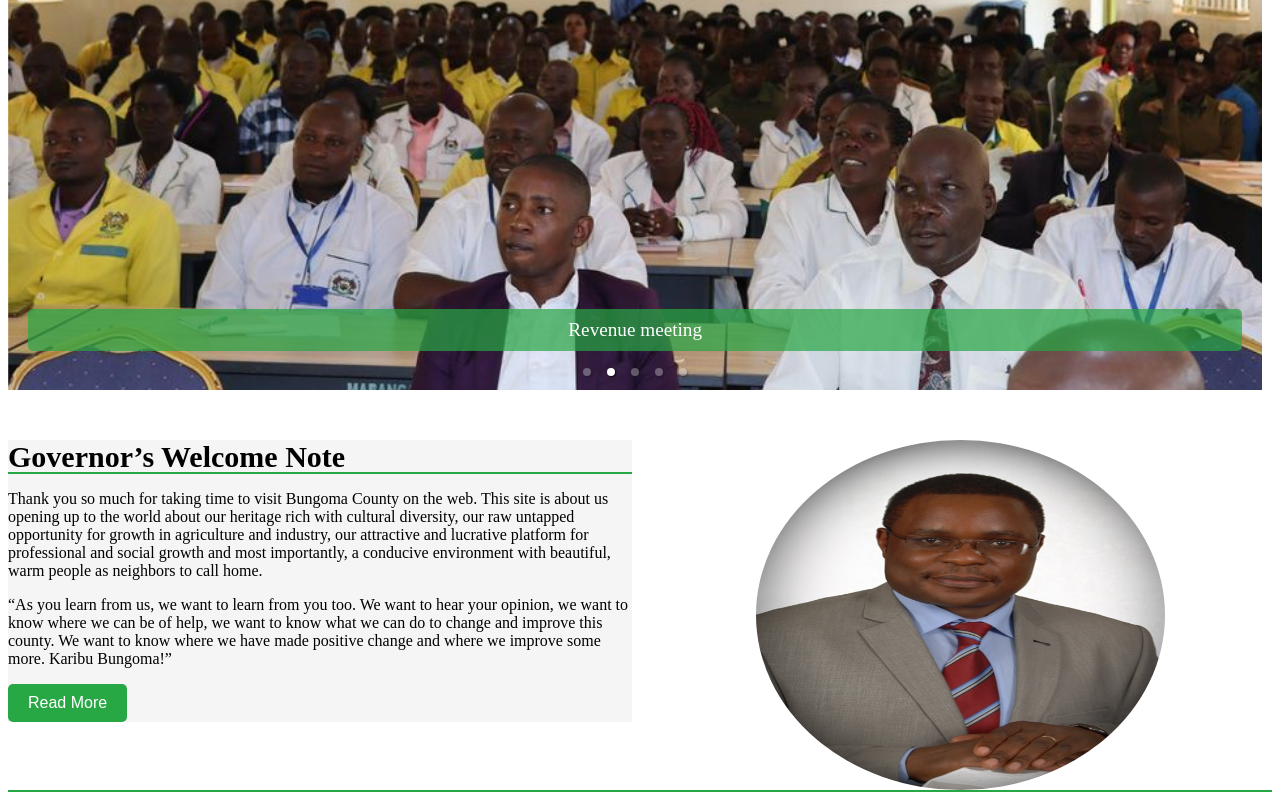
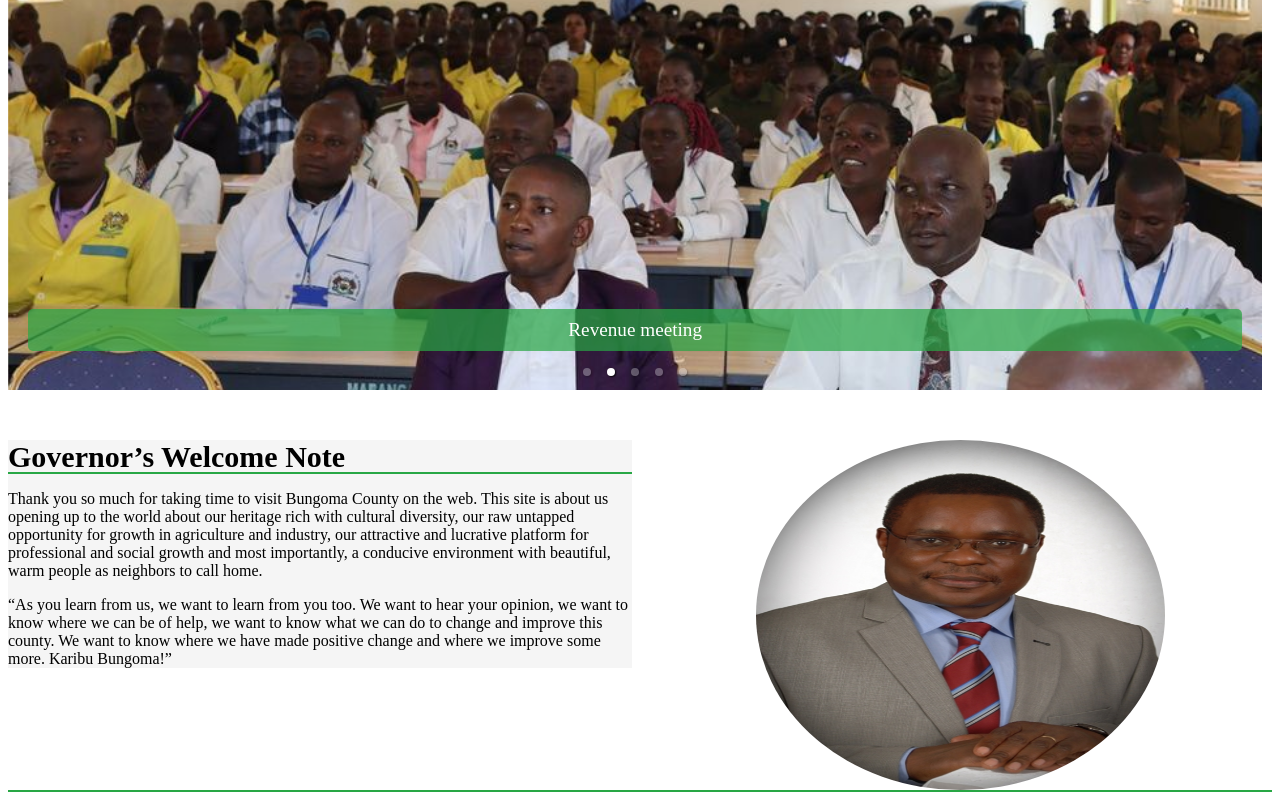
Before and after one commit to COLLOKIBA/BUNGOMACOUNTY, a Next.js app: page / in a window 1280 px wide. Shown: the part 527-1327 px from the top of the page. Built offline with nearby package versions, Linux system fonts and the light colour scheme; no server answers.

Commit message:
changing the topbar and subhero section title

```diff
--- a/src/app/components/SubHero.tsx
+++ b/src/app/components/SubHero.tsx
@@ -1,6 +1,6 @@
 // components/Subhero.tsx
 import React from 'react';
-import styles from './Subhero.module.css';
+import styles from './SubHero.module.css';
 import ReadMoreButton from './ReadMoreButton';
 
 const Subhero: React.FC = () => {
@@ -17,7 +17,6 @@ and most importantly, a conducive environment with beautiful, warm people as nei
   we want to know where we can be of help, we want to know what we can do to change and improve this county. We want to know where we
    have made positive change and where we improve some more. Karibu Bungoma!”</p>
    {/* //add this below onClick={handleReadMore} */}
-   <ReadMoreButton  />
   </section>
   );
 
--- a/src/app/components/Topbar.tsx
+++ b/src/app/components/Topbar.tsx
@@ -1,7 +1,7 @@
 
 import React from 'react';
 import Link from 'next/link';
-import styles from './Topbar.module.css';
+import styles from './TopBar.module.css';
 
 const Topbar: React.FC = () => {
   return (
```
